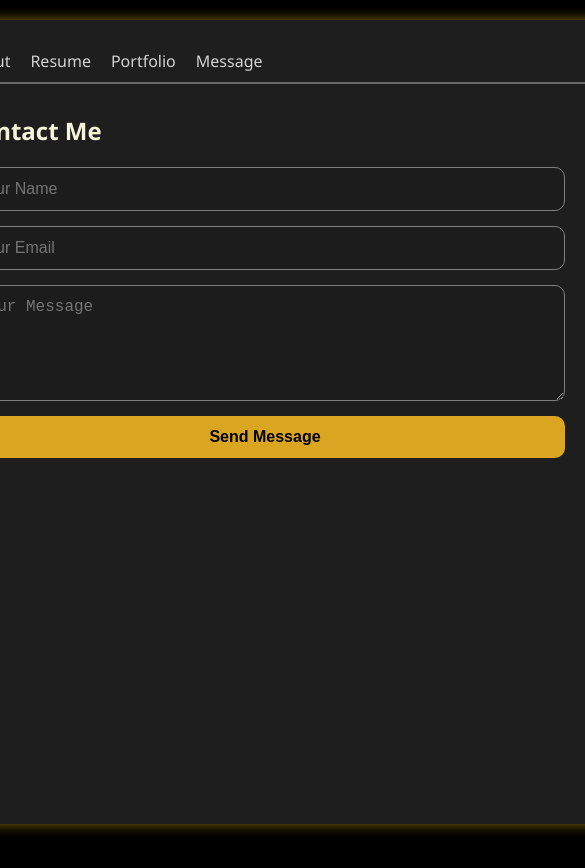
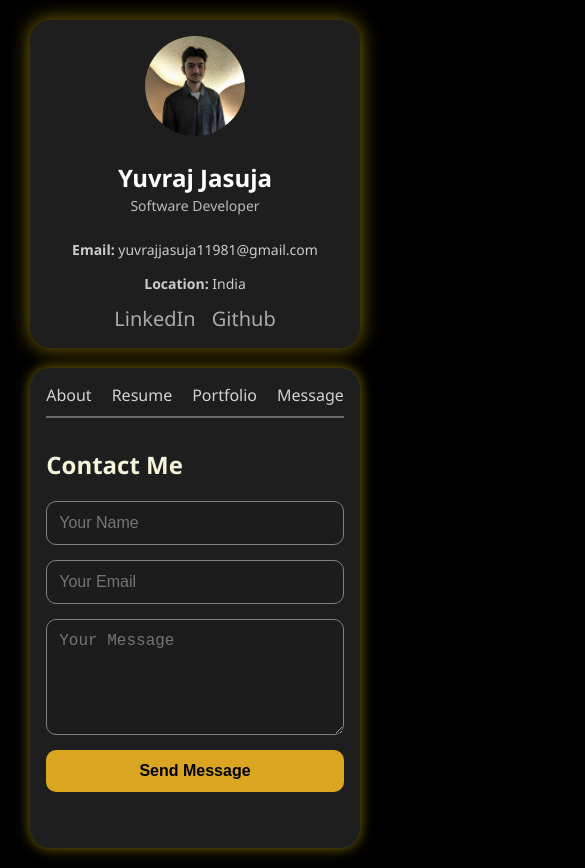
Before and after one commit to YuvrajJasuja/Portfolio_Website, a React (Vite) app: page /message in a window 390 px wide. Shown: the top 868 px of the page, 585 px wide, since content can reach past the window. Before the commit the page ends 844 px from the top, so only its background shows below. Built offline with nearby package versions, Linux system fonts and the light colour scheme.

Commit message:
mobilescreen

```diff
--- a/src/App.css
+++ b/src/App.css
@@ -239,3 +239,42 @@ p{
 #about button:hover {
   background-color: gold;
 }
+
+/*mobile screen*/
+/* Mobile Screens */
+@media (max-width: 768px) {
+  #container {
+    flex-direction: column;
+  }
+
+  #sidebar {
+    width: 100%;
+    text-align: center;
+    padding: 1rem;
+  }
+
+  #main-content {
+    width: 100%;
+    padding: 1rem;
+  }
+
+  .project-grid {
+    grid-template-columns: 1fr;
+  }
+
+  .navbar {
+    flex-direction: column;
+    gap: 10px;
+    padding: 10px;
+  }
+
+  .contact-form input,
+  .contact-form textarea {
+    width: 100%;
+  }
+
+  .profile-img {
+    width: 100px;
+    height: 100px;
+  }
+}
```
